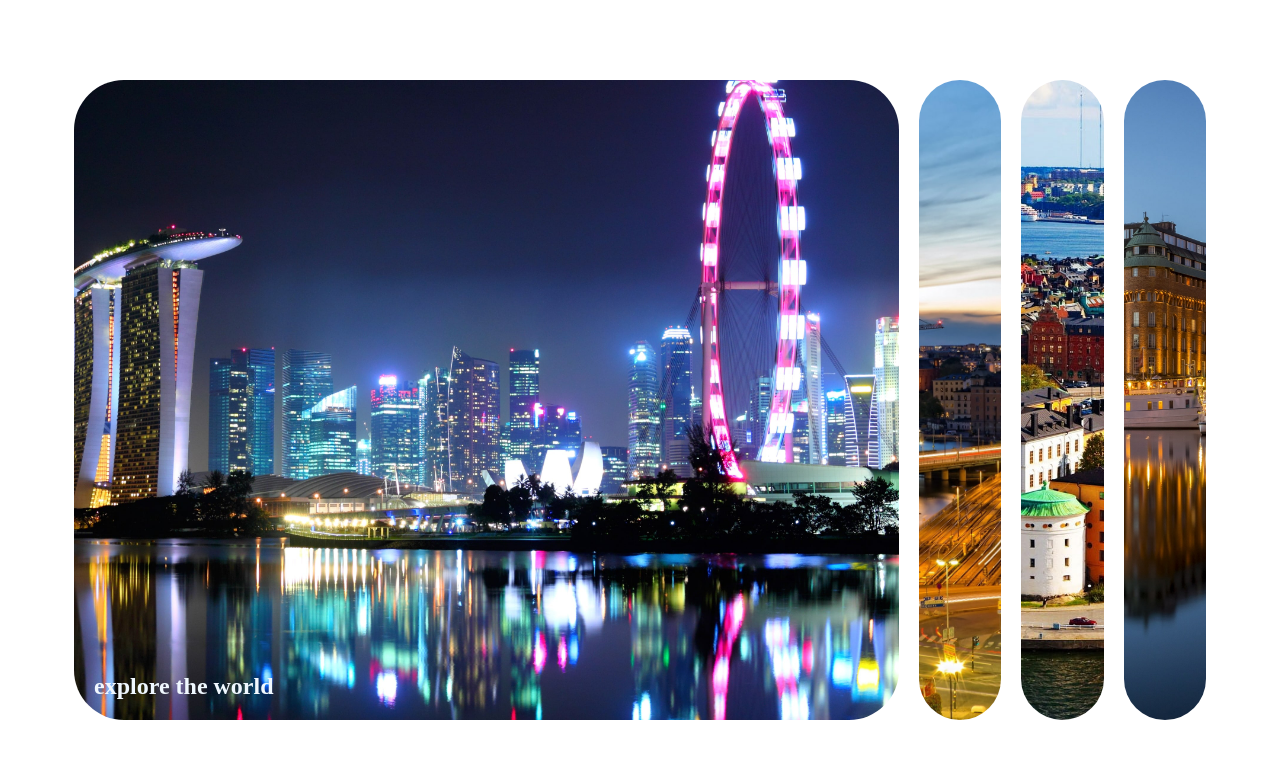
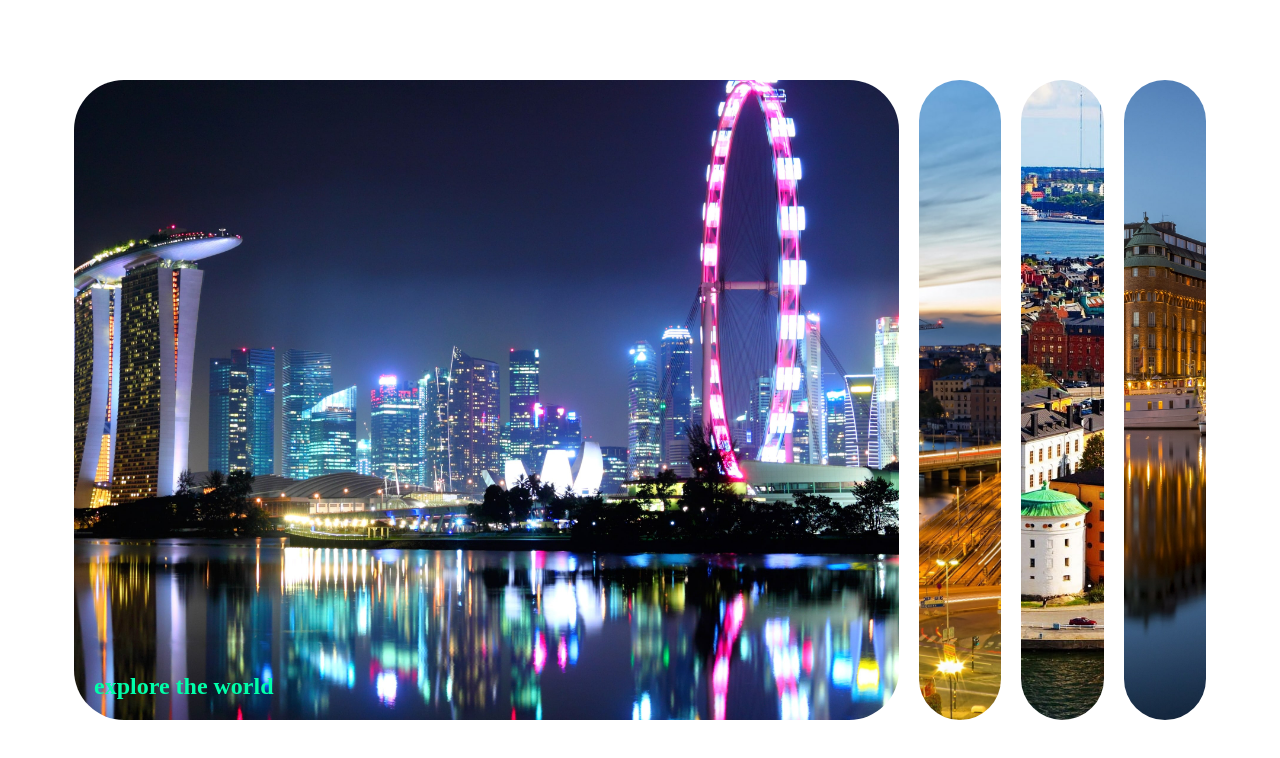
Before and after one commit to mrprg/expanding-cards, a plain HTML site: page index.html in a window 1280 px wide. Drawn offline with Linux system fonts and the light colour scheme.

Commit message:
change the css color

```diff
--- a/style.css
+++ b/style.css
@@ -24,7 +24,7 @@ body {
     background-repeat: no-repeat;
     height: 80vh;
     border-radius: 50px;
-    color: aliceblue;
+    color: rgb(0, 255, 170);
     cursor: pointer;
     flex: 0.5;
     margin: 10px;
```
